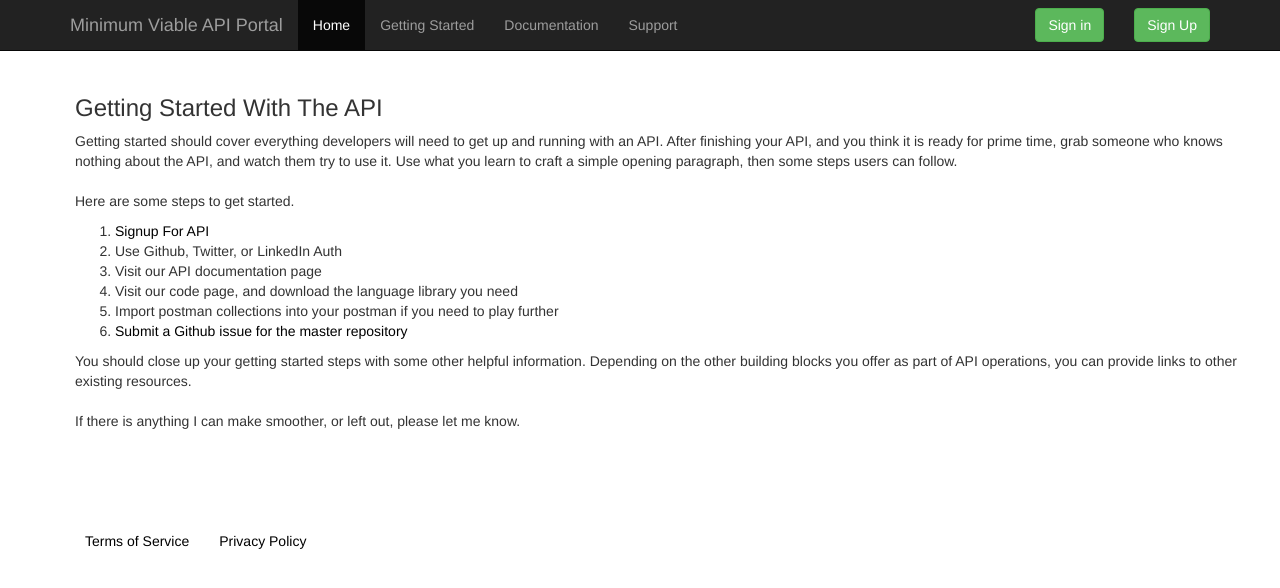
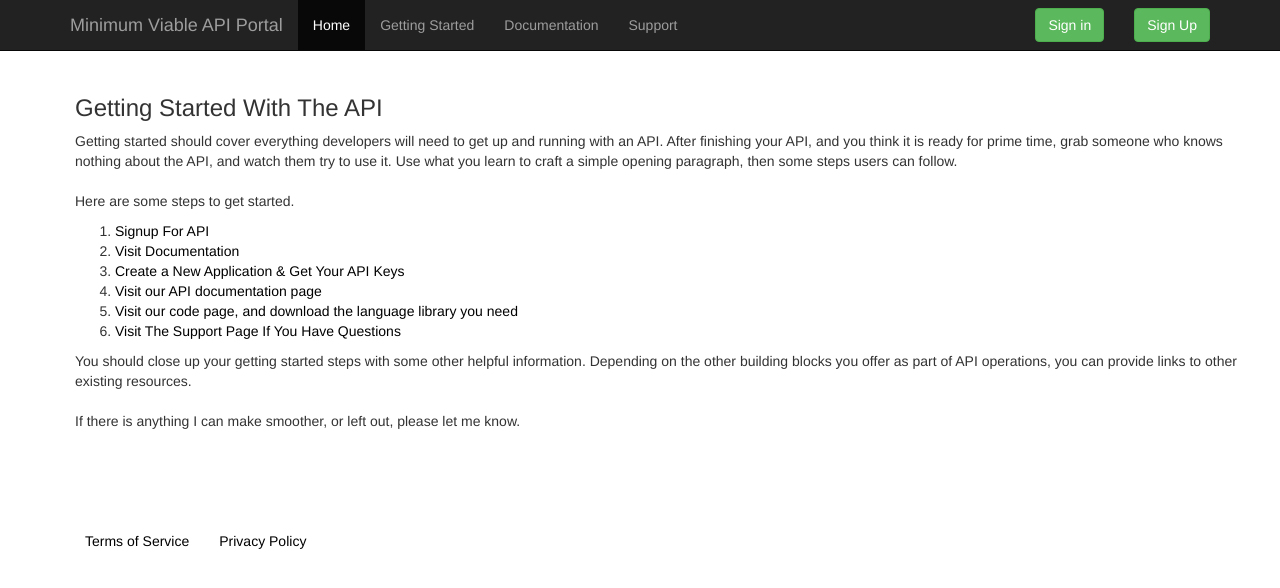
Before and after one commit to api-evangelist/portal-minimum, a Jekyll site: the page built from getting-started/index.html, in a window 1280 px wide. Shown: the top 588 px of the page. Built offline with Jekyll 4.4.1, drawn with Linux system fonts in a browser that asks for light colours.

Commit message:
fix urls

```diff
--- a/_config.yml
+++ b/_config.yml
@@ -41,7 +41,9 @@ getting_started:
   login_url: http://developer.apievangelist.com/login
 
   # The link to create a new application
+  create_app_label: Create a New Application & Get Your API Keys
   create_app_url: http://developer.apievangelist.com/user/app/create
+
   footer: You should close up your getting started steps with some other helpful information. Depending on the other building blocks you offer as part of API operations, you can provide links to other existing resources.<br /><br />If there is anything I can make smoother, or left out, please let me know.
 
 # Authentication - Help developers understand authentication. There are a handful of common approaches from BasicAuth, and API keys, to oAuth--provide a simple overview of how authentication is handled.
--- a/getting-started/index.html
+++ b/getting-started/index.html
@@ -10,11 +10,11 @@ layout: inner
 
 		<ol>
 			<li><a href="{{ site.getting_started.signup_url }}">{{ site.getting_started.signup_label }}</a></li>
-			<li>Use Github, Twitter, or LinkedIn Auth</li>
-			<li>Visit our API documentation page</li>
-			<li>Visit our code page, and download the language library you need</li>
-			<li>Import postman collections into your postman if you need to play further</li>
-			<li><a href="https://github.com/api-commons/api-portal/issues">Submit a Github issue for the master repository</a></li>
+			<li><a href="{{ site.getting_started.documentation_url }}">{{ site.getting_started.documentation_label }}</a></li>
+			<li><a href="{{ site.getting_started.create_app_url }}">{{ site.getting_started.create_app_label }}</a></li>
+			<li><a href="/documentation/">Visit our API documentation page</li>
+			<li><a href="/documentation/">Visit our code page, and download the language library you need</li>
+			<li><a href="/support/">Visit The Support Page If You Have Questions</a></li>
 		</ol>
 
 		<p>{{ site.getting_started.footer }}</p>
```
